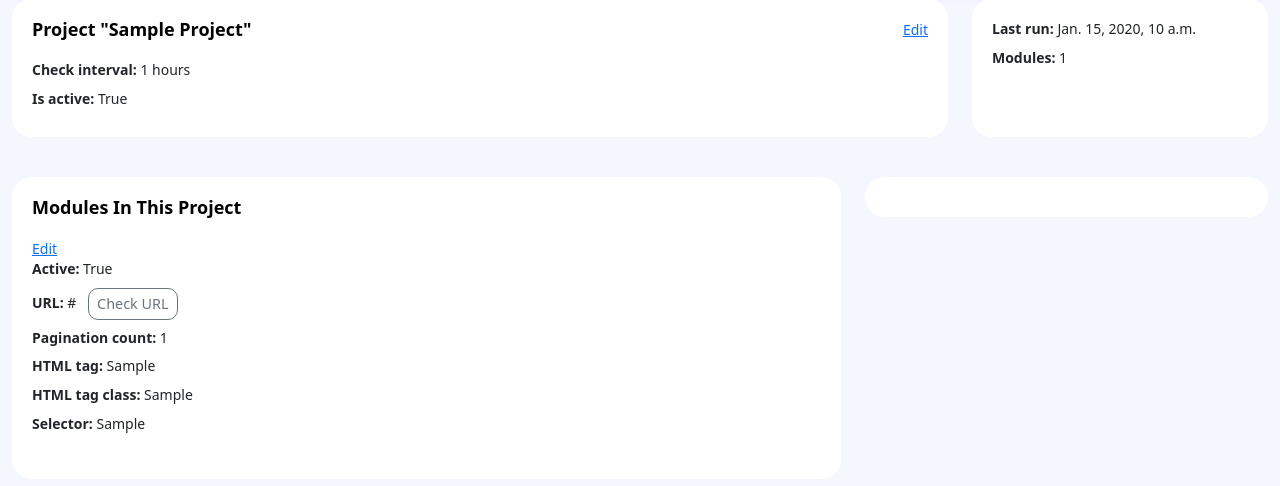
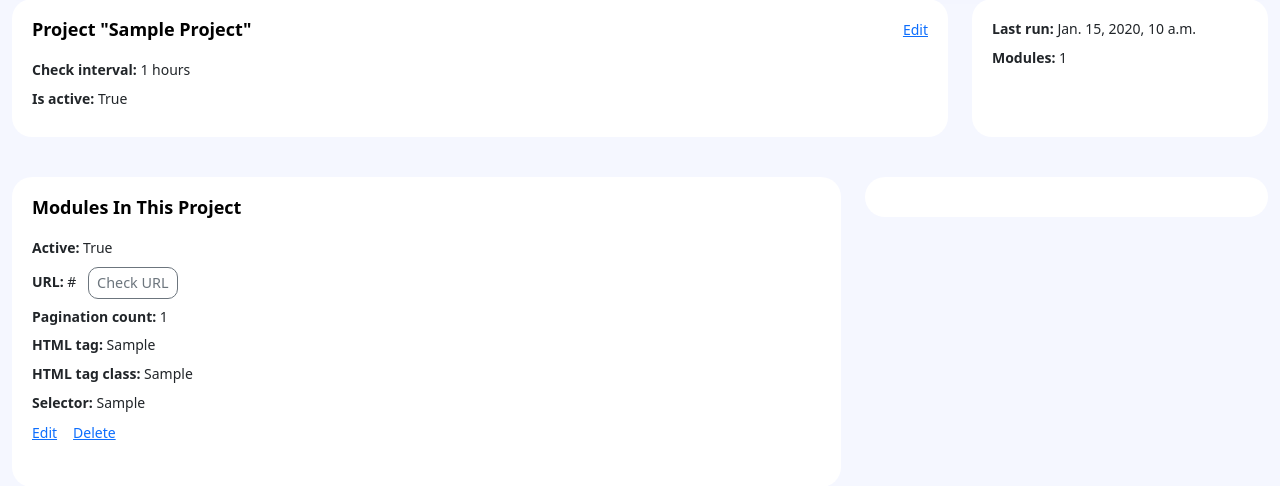
Before and after one commit to VetalM84/django_site_monitor, a Django app: page /project/1/ in a window 1280 px wide. Shown: the part 95-581 px from the top of the page. Run offline with Django 4.2, Linux system fonts and the light colour scheme; tables that the repository leaves empty hold one stand-in row (values such as "Sample post"); some libraries are stand-ins or nearby versions.

Commit message:
Delete module with HTMX request

```diff
--- a/apps/monitor/models.py
+++ b/apps/monitor/models.py
@@ -61,10 +61,6 @@ class ProjectModule(models.Model):
         """String representation of the model."""
         return self.project.name + ", " + self.url[:50] + "..."
 
-    def get_absolute_url(self):
-        # TODO: check url
-        return reverse_lazy("unit-items", kwargs={"unit_id": self.pk})
-
     def clean(self):
         """Validation for url, pagination."""
         # TODO: send request to url, check response status code
--- a/apps/monitor/static/css/style.css
+++ b/apps/monitor/static/css/style.css
@@ -126,3 +126,6 @@ p {
     vertical-align: top;
     margin-bottom: 0.5rem;
 }
+.card .card-body .errorlist {
+    color: red !important;
+}
--- a/apps/monitor/templates/monitor/_module_data.html
+++ b/apps/monitor/templates/monitor/_module_data.html
@@ -1,5 +1,4 @@
 <div class="mb-4" hx-target="this" hx-swap="innerHTML">
-    <a href hx-trigger="click" hx-get="{% url "htmx-edit-module" module.pk %}">Edit</a>
     <p><span class="fw-semibold">Active:</span> {{ module.is_active }}</p>
     <p>
     <form hx-headers='{ "X-CSRFToken": "{{ csrf_token }}" }'>
@@ -16,4 +15,10 @@
     <p><span class="fw-semibold">HTML tag class:</span> {{ module.container_html_tag_class }}
     </p>
     <p><span class="fw-semibold">Selector:</span> {{ module.container_selector }}</p>
+    <div class="d-flex justify-content-start">
+        <a href hx-trigger="click" hx-get="{% url "htmx-edit-module" module.pk %}">Edit</a>
+        <form hx-headers='{ "X-CSRFToken": "{{ csrf_token }}" }'>
+            <a class="ms-3" href hx-confirm="The module will be deleted. Are you sure?" hx-trigger="click" hx-post="{% url "htmx-delete-module" module.pk %}">Delete</a>
+        </form>
+    </div>
 </div>
--- a/apps/monitor/urls.py
+++ b/apps/monitor/urls.py
@@ -10,6 +10,7 @@ from apps.monitor.views import (
     index,
     htmx_get_module,
     htmx_edit_module,
+    htmx_delete_module,
 )
 
 urlpatterns = [
@@ -21,6 +22,9 @@ htmx_patterns = [
     path("call_url", htmx_call_url, name="htmx-call-url"),
     path("project/<int:project_id>/edit/", htmx_edit_project, name="htmx-edit-project"),
     path("get-project/<int:project_id>/", htmx_get_project, name="htmx-get-project"),
+    path(
+        "module/<int:module_id>/delete/", htmx_delete_module, name="htmx-delete-module"
+    ),
     path("module/<int:module_id>/edit/", htmx_edit_module, name="htmx-edit-module"),
     path("get-module/<int:module_id>/", htmx_get_module, name="htmx-get-module"),
     path(
```
Also changed, not shown: apps/monitor/views.py (+17 -8 lines).
